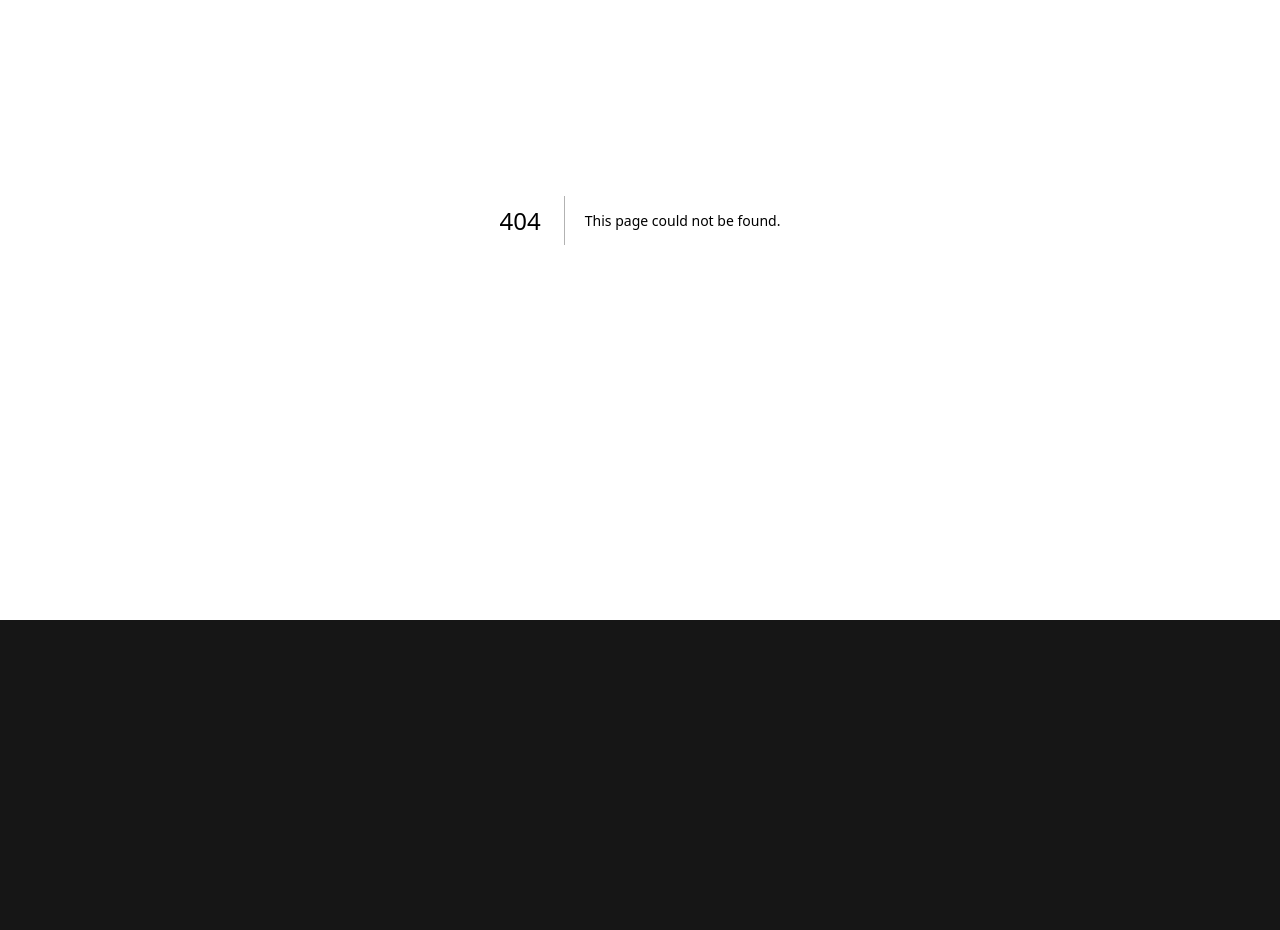
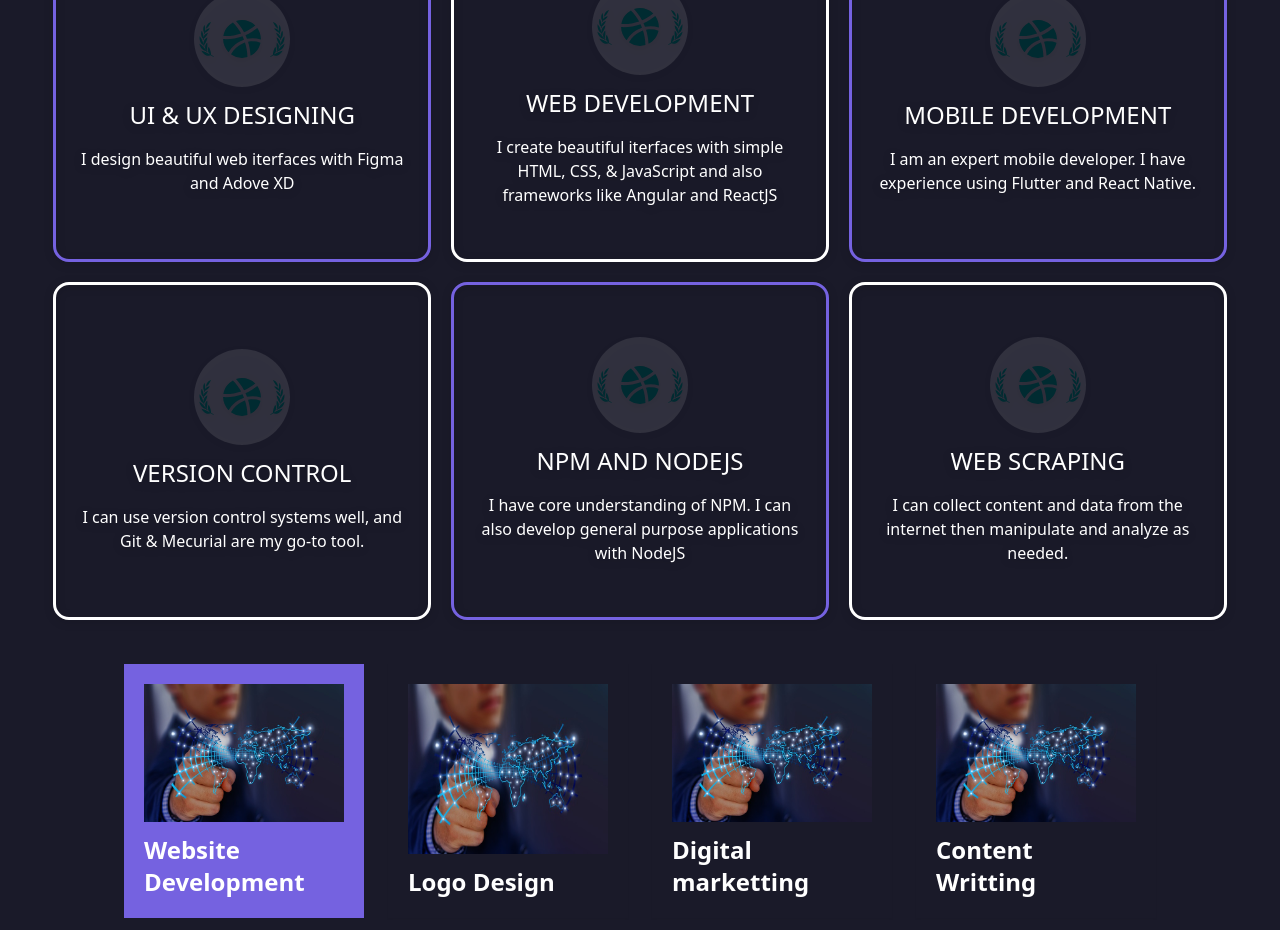
Before and after one commit to erDeep64930/DataScience_React_portfolio, a Next.js app: page /projects in a window 1280 px wide. Before the commit this address had no page. Shown: the part 180-1110 px from the top of the page. Before the commit the page ends 800 px from the top, so only its background shows below. Built offline with nearby package versions, Linux system fonts and the light colour scheme; a web font is replaced by a local one.

Commit message:
custom css and projects page has been created

```diff
--- a/app/components/Slider.jsx
+++ b/app/components/Slider.jsx
@@ -19,16 +19,17 @@ setExpandedIndex(index);
   return (
     <div className='h-screen w-screen bg-black overflow-hidden '>
 
-   <div className='w-full h-full overflow-hidden items-center justify-center p-4 relative' style={{
+   <div className='w-full h-full overflow-hidden items-center justify-center p-4 relative ' style={{
     backgroundImage:`url(${sliding[expandedIndex].image})` , backgroundRepeat:"no-repeat",
     backgroundSize:"cover"
    }}>
 
-    <div className='inset-0 absolute bg-[rgba(0,0,0,0.6] backdrop-blur z-0'>
+    <div className='inset-0 absolute bg-[rgba(0,0,0,0.6] backdrop-blur z-0 '>
 
     </div>
 
-   <div className='max-w-7xl h-[50vh] flex items-center justify-center gap-3 z-10'>
+   <div className='flex items-center justify-center h-full w-full'>
+   <div className='max-w-7xl h-[30vh] flex items-center justify-center gap-3 z-10 object-cover'>
 
 {
     sliding.map((panel,index)=>{
@@ -46,6 +47,7 @@ setExpandedIndex(index);
 </div>
 
    </div>
+   </div>
 
     </div>
   );
--- a/app/globals.css
+++ b/app/globals.css
@@ -18,7 +18,8 @@
 html, body{
   width: 100%;
   height: 100%;
-  background-color: #161616;
+  background: #1a1a29;
+  /* background-color: #161616;  */
   color: #c7c7c7;
 }
 
--- /dev/null
+++ b/app/projects/page.css
@@ -0,0 +1,31 @@
+.service-card {
+    width: auto;
+    height: 338px;
+    background: transparent;
+    border: 3px solid #7562e0;
+    filter: drop-shadow(0px 2px 4px rgba(0, 0, 0, 0.2));
+    border-radius: 16px;
+  }
+
+  .service-card:nth-child(even){
+    border: 3px solid white;
+  }
+
+  .service-card:hover{
+    border-color: #00bfff;
+  }
+
+  .skills:first-child {
+    background: #7562e0;
+  }
+
+  .skills:first-child:hover {
+    background: #bdbdbd;
+  }
+
+  /*
+   custom tailwind nth child
+
+  [&>*:nth-child(odd)]:bg-red-500
+
+  */
--- /dev/null
+++ b/app/projects/page.jsx
@@ -0,0 +1,42 @@
+import { servicesMenu, skillMenu } from '@/constant/constant';
+import React from 'react'
+import "./page.css"
+
+const page = () => {
+  return (
+    <div className="w-11/12 mx-auto">
+
+<div id="service">
+    <h1 className="text-center underline leading-4 font-semibold text-3xl mt-14">The services i offer:</h1>
+    <div className='grid md:grid-cols-3 my-8 gap-5'>
+    {
+      servicesMenu.map(service => <div key={service.id} className='service-card flex flex-col justify-center items-center p-6 text-center text-white'>
+          <img src={service.image} alt="" className='mb-3 bg-white/10 rounded-full py-2' />
+          <h6 className='text-2xl mb-4'>{service.name}</h6>
+          <p className='text-base'>{service.description}</p>
+      </div>)
+    }
+    </div>
+</div>
+
+{/* skill */}
+
+<div className="flex flex-col md:flex-row w-[90%] mx-auto">
+        {skillMenu.map((skill, index) => (
+          <div
+            key={index}
+            className="md:w-[256px] md:h-[254px] bg-light hover:bg-white/20 flex flex-col items-baseline justify-end md:m-3 my-3 p-5 shadow-sm skills transition-all duration-500 "
+          >
+            <img src={skill.image} alt={skill.name} className="w-full h-full"/>
+            <p className="mt-3 text-2xl text-white font-semibold">
+              {skill.name}
+            </p>
+          </div>
+        ))}
+      </div>
+
+    </div>
+  );
+}
+
+export default page;
--- a/constant/constant.jsx
+++ b/constant/constant.jsx
@@ -381,3 +381,24 @@ export const dsInfo =[
 
   },
 ]
+
+
+export  const servicesMenu = [
+  {id: 1, name:'UI & UX DESIGNING', description:'I design beautiful web iterfaces with Figma and Adove XD', image:'/award.svg'},
+  {id:2, name:'WEB DEVELOPMENT', description:'I create beautiful iterfaces with simple HTML, CSS, & JavaScript and also frameworks like Angular and ReactJS', image:'/award.svg'},
+  {id:3, name:'MOBILE DEVELOPMENT', description:'I am an expert mobile developer. I have experience using Flutter and React Native.', image:'/award.svg'},
+  {id:4, name:'VERSION CONTROL', description:'I can use version control systems well, and Git & Mecurial are my go-to tool.', image:'/award.svg'},
+  {id:5, name:'NPM AND NODEJS', description:'I have core understanding of NPM. I can also develop general purpose applications with NodeJS', image:'/award.svg'},
+  {id:6, name:'WEB SCRAPING', description:'I can collect content and data from the internet then manipulate and analyze as needed.', image:'/award.svg'},
+]
+
+
+export const skillMenu = [
+  { name: "Website Development", image:"/tech.jpg"  },
+  { name: "Logo Design ", image: "/tech.jpg"},
+  { name: "Digital marketting", image:"/tech.jpg" },
+  {
+    name: "Content Writting",
+    image: "/tech.jpg",
+  },
+];
```
Also changed, not shown: public/award.svg (added).
